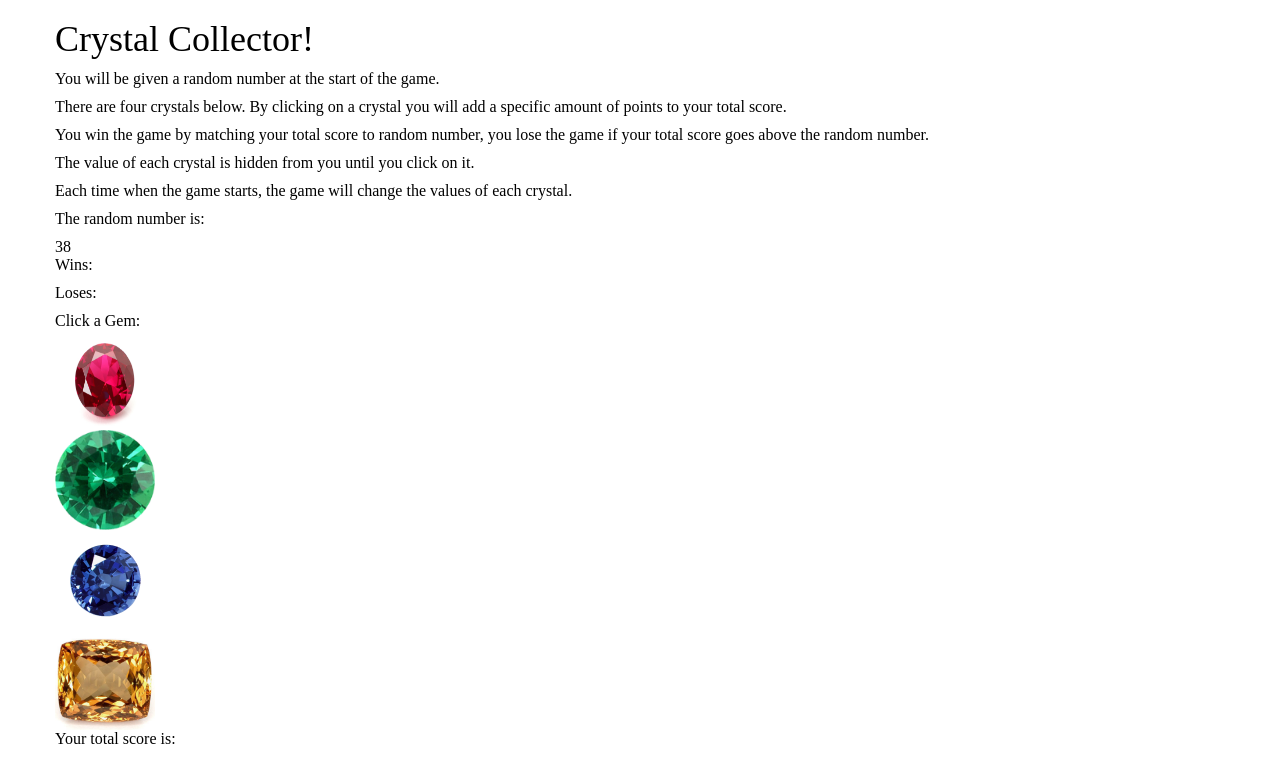
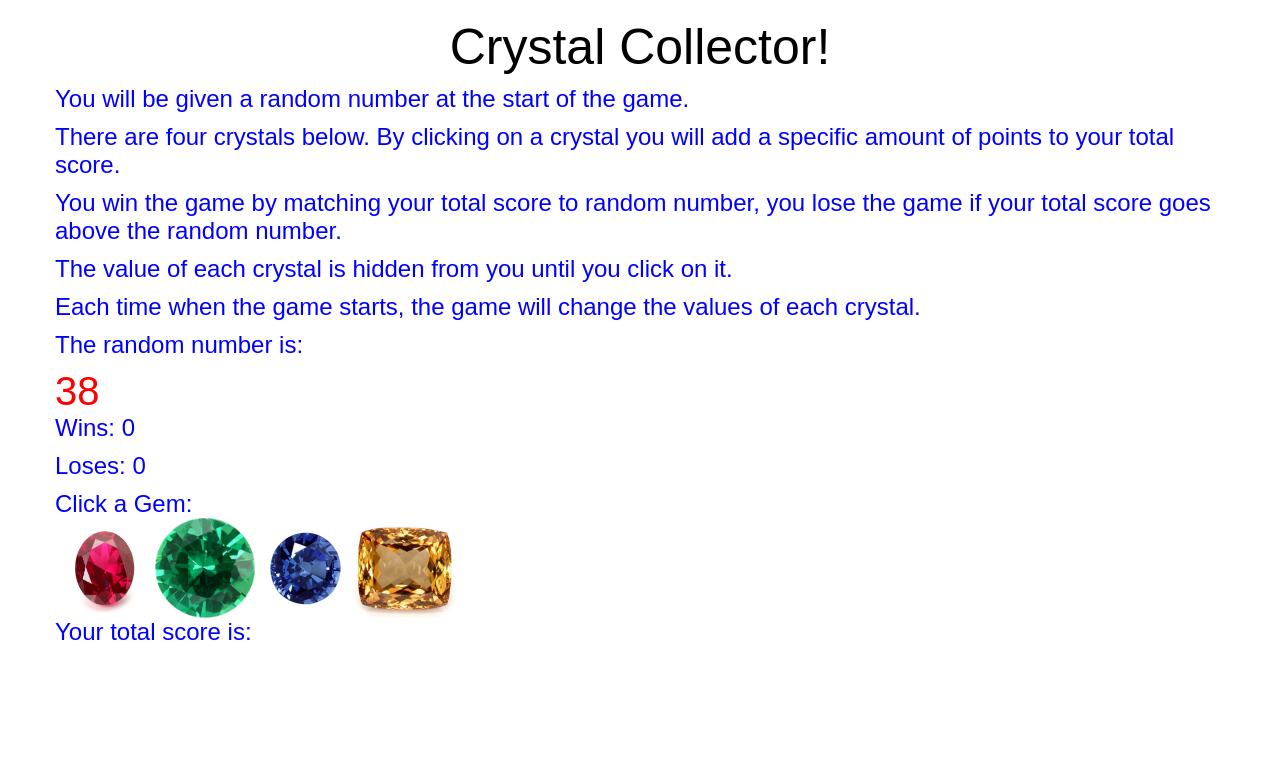
Before and after one commit to davidli01/week4Game, a plain HTML site: page index.html in a window 1280 px wide. Drawn offline with Linux system fonts and the light colour scheme.

Commit message:
add interval for displaying win and lose

```diff
--- a/assets/css/style.css
+++ b/assets/css/style.css
@@ -13,28 +13,34 @@ h1{
 	color: inherit;
 	margin-top: 20px;
 	margin-bottom: 10px;
-	font-size: 36px;
+	font-size: 50px;
+	text-align: center;
+}
+img {
+  vertical-align: middle;
 }
 
-.row {
-	display: table;
-	clear: both;
-	margin-right: -15px;
-	margin-left: -15px;
+
+.board {
+	font-size: 60px;
+	color: blue;
 }
-
-.split2 {
-	position: relative;
-	min-height: 1px;
-	padding-right: 15px;
-	padding-left: 15px;
+p,
+.inputMsg {
+	font-size: 24px;
+	color: blue;
 }
-
+.numBox,
+.scoreBox{
+	font-size: 40px;
+	color: red;
+}
 .container {
 	padding-right: 15px;
 	padding-left: 15px;
 	margin-right: auto;
 	margin-left: auto;
+	font-family: sans-serif;
 	}
 
 @media (min-width: 768px) {
@@ -45,10 +51,6 @@ h1{
 @media (min-width: 992px) {
 	.container {
 		width: 970px;
-	}
-	.split2 {
-		float: left;
-		width: 50%;
 	}
 }
 @media (min-width: 1200px) {
--- a/game.js
+++ b/game.js
@@ -29,6 +29,9 @@ function resetTotal(){
 	randomNum();
 }
 
+function invis(){
+	document.querySelector('.board').innerHTML = " ";
+}
 //function that retrieves the data-num
 //need to place event object in parameter to use event properties
 function num(e){
@@ -49,13 +52,15 @@ function num(e){
 		document.querySelector(".win").innerHTML = "Wins: " + wins;
 		resetTotal();
 		newNum();
+		var myVar = setInterval(invis, 3000);
 		//target = Math.floor(Math.random()*10)+1;
 	}else if (total > set) {
-		document.querySelector(".board").innerHTML = "YOU LOSE!";
+		document.querySelector(".board").innerHTML = "YOU LOSE! TRY AGAIN!";
 		loses++
 		document.querySelector(".lose").innerHTML = "Loses: " + loses;
 		resetTotal();
 		newNum();
+		var myVar = setInterval(invis, 3000);
 	}
 }
 
--- a/index.html
+++ b/index.html
@@ -21,31 +21,17 @@
 		<div class="numBox"></div>
 		<div class="winLosee">
 			<div class="number"></div>
-			<p class="win">Wins:</p>
-			<p class="lose">Loses:</p>
+			<p class="win">Wins: 0</p>
+			<p class="lose">Loses: 0</p>
 		</div>
 		<div class="inputMsg">Click a Gem: </div>
-		<div class="row">
-			<div class="split2">
-				<div class="row">
-					<div class="split2">
-						<img src="assets/image/ruby.jpg" alt="Ruby" class="ruby" type="image">
-					</div>
-					<div class="split2">
-						<img src="assets/image/emerald.png" alt="Emerald" class="emerald" type="image">
-					</div>
-				</div>
-			</div>
-			<div class="split2">
-				<div class="row">
-					<div class="split2">
-						<img src="assets/image/Sapphire.png" alt="Sapphire" class="sapphire" type="image">
-					</div>
-					<div class="split2">
-						<img src="assets/image/topaz.jpg" alt="Topaz" class="topaz" type="image">
-					</div>
-				</div>
-			</div>
+			<img src="assets/image/ruby.jpg" alt="Ruby" class="ruby" type="image">
+
+			<img src="assets/image/emerald.png" alt="Emerald" class="emerald" type="image">
+
+			<img src="assets/image/Sapphire.png" alt="Sapphire" class="sapphire" type="image">
+
+			<img src="assets/image/topaz.jpg" alt="Topaz" class="topaz" type="image">
 		</div>
 		<div class="score">
 			<p>Your total score is:</p>
```
